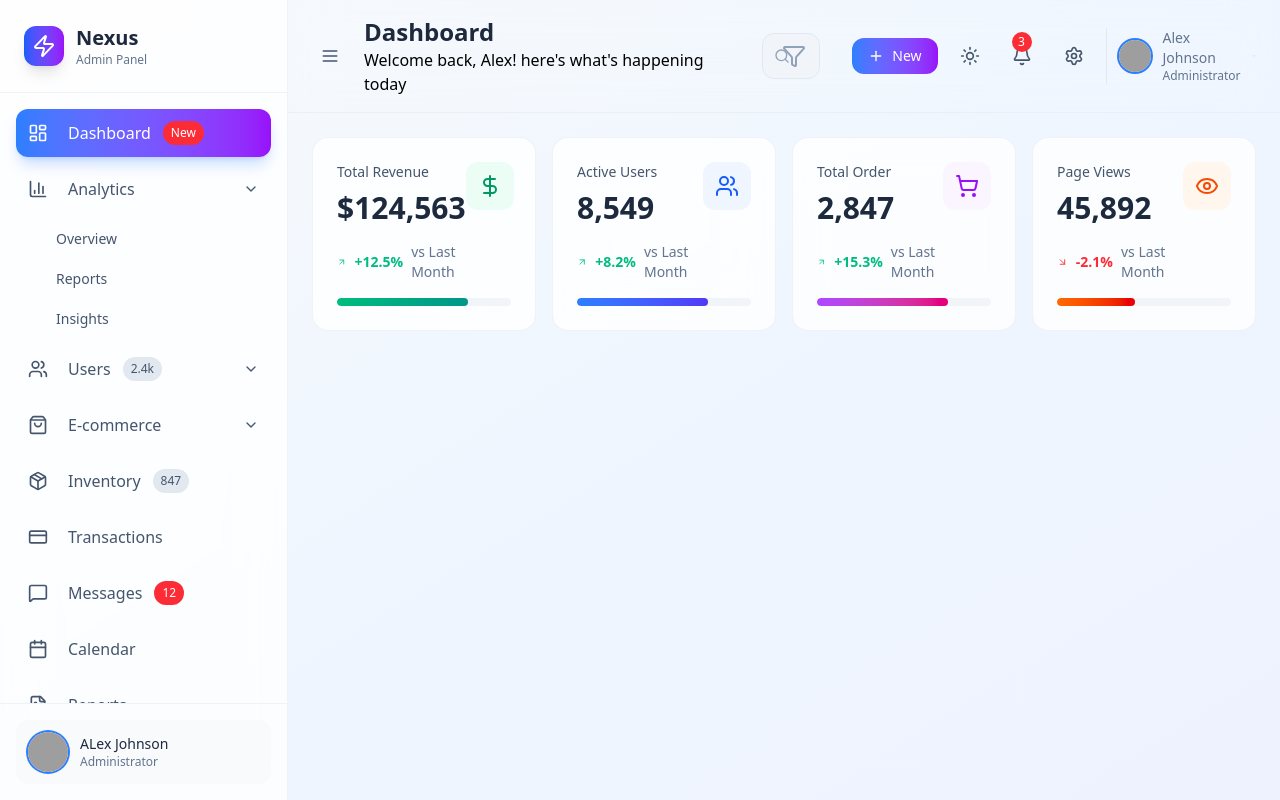
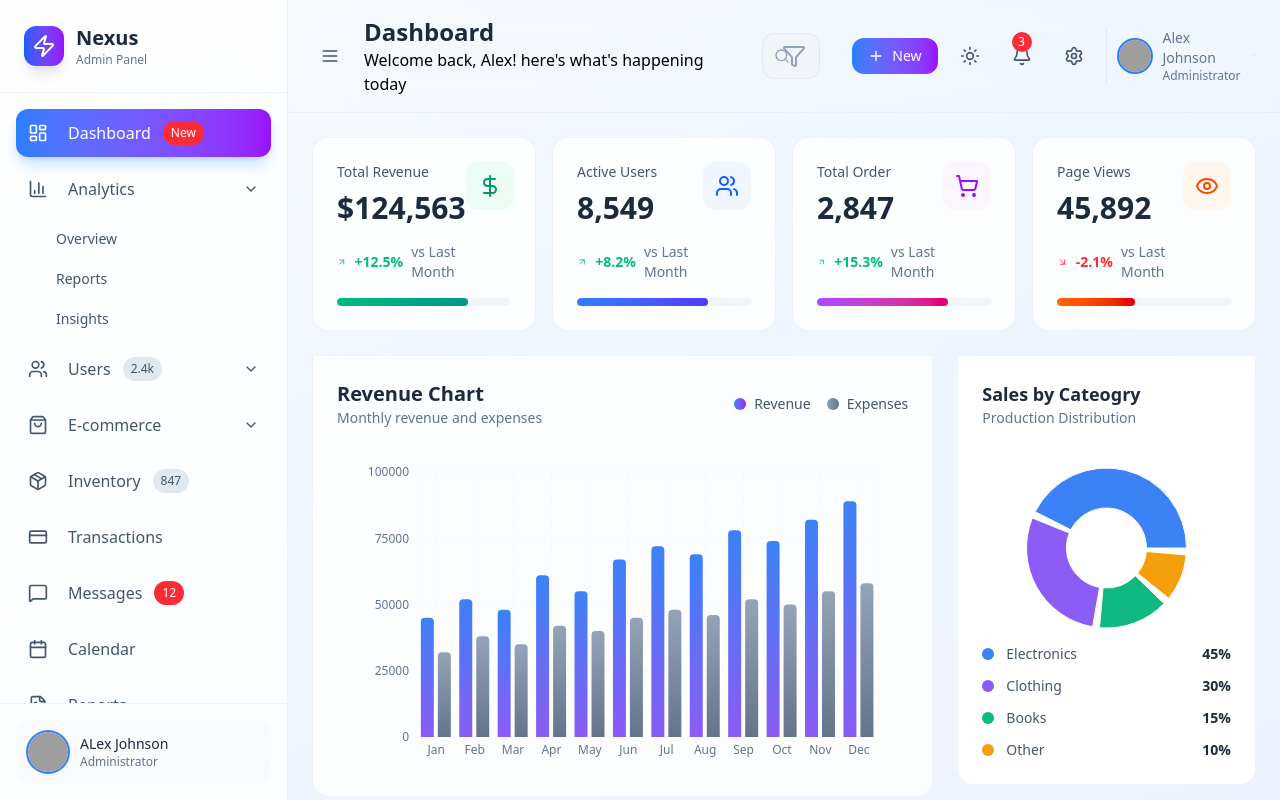
Before and after one commit to bankeytech/DashB, a React (Vite) app: page / in a window 1280 px wide. Built offline with nearby package versions, Linux system fonts and the light colour scheme; grey boxes are pictures that could not be loaded.

Commit message:
Almost done

```diff
--- a/package.json
+++ b/package.json
@@ -14,6 +14,8 @@
     "lucide-react": "^0.534.0",
     "react": "^19.1.0",
     "react-dom": "^19.1.0",
+    "react-is": "^19.1.1",
+    "recharts": "^3.1.0",
     "tailwindcss": "^4.1.11"
   },
   "devDependencies": {
--- /dev/null
+++ b/src/components/Dashboard/ChartSection.jsx
@@ -0,0 +1,18 @@
+import React from 'react'
+import RevenueChart from "./RevenueChart"
+import SalesChart from './SalesChart'
+
+function ChartSection() {
+  return (
+    <div className="grid grid-cols-1 xl:grid-cols-3 gap-6">
+      <div className="xl:col-span-2">
+        <RevenueChart />
+      </div>
+      <div className="space-y-6">
+        <SalesChart />
+      </div>
+    </div>
+  )
+}
+
+export default ChartSection
--- a/src/components/Dashboard/Dashboard.jsx
+++ b/src/components/Dashboard/Dashboard.jsx
@@ -1,12 +1,14 @@
 import React from 'react'
 import StatsGrid from "./StatsGrid"
+import ChartSection from "./ChartSection"
+
 
 function Dashboard() {
   return (
     <div className="space-y-6">
       {/* Stats Grid */}
       <StatsGrid />
-
+      <ChartSection/>
     </div>
   )
 }
--- /dev/null
+++ b/src/components/Dashboard/RevenueChart.jsx
@@ -0,0 +1,117 @@
+import React from 'react'
+import {
+  BarChart,
+  Bar,
+  XAxis,
+  YAxis,
+  CartesianGrid,
+  ResponsiveContainer,
+  Tooltip, } from 'recharts';
+
+function RevenueChart() {
+  const data = [
+    { month: "Jan", revenue: 45000, expenses: 32000},
+    { month: "Feb", revenue: 52000, expenses: 38000},
+    { month: "Mar", revenue: 48000, expenses: 35000},
+    { month: "Apr", revenue: 61000, expenses: 42000},
+    { month: "May", revenue: 55000, expenses: 40000},
+    { month: "Jun", revenue: 67000, expenses: 45000},
+    { month: "Jul", revenue: 72000, expenses: 48000},
+    { month: "Aug", revenue: 69000, expenses: 46000},
+    { month: "Sep", revenue: 78000, expenses: 52000},
+    { month: "Oct", revenue: 74000, expenses: 50000},
+    { month: "Nov", revenue: 82000, expenses: 55000},
+    { month: "Dec", revenue: 89000, expenses: 58000},
+  ];
+  return (
+    <div className="bg-white/80 dark:bg-slate-900/80 backdrop-blur-xl rounded-b-2xl border border-slate-200/50 dark:border-slate-700/50 p-6">
+      <div className="flex items-center justify-between mb-6">
+        <div>
+            <h3 className="text-xl font-bold text-slate-800 dark:text-white">
+              Revenue Chart
+            </h3>
+            <p className="text-sm text-slate-500 dark:text-slate-400">
+              Monthly revenue and expenses
+            </p>
+        </div>
+        <div className="flex items-center space-x-4">
+            <div className="flex items-center space-x-2">
+              <div className="w-3 h-3 bg-gradient-to-r from-blue-500 to-purple-600 rounded-full"></div>
+                <div className="text-sm text-slate-600 dark:text-slate-400">
+                  <span>Revenue</span>
+                </div>
+            </div>
+            <div className="flex items-center space-x-2">
+              <div className="w-3 h-3 bg-gradient-to-r from-slate-400 to-slate-500 rounded-full"></div>
+                <div className="text-sm text-slate-600 dark:text-slate-400">
+                  <span>Expenses</span>
+                </div>
+            </div>
+        </div>
+      </div>
+
+      <div className="h-80">
+        {" "}
+        <ResponsiveContainer width="100%" height="100%">
+          <BarChart
+            data={data}
+            margin={{ top:20, right: 30, left: 20, bottom: 5 }}
+          >
+            <CartesianGrid
+              strokeDasharray="3 3"
+              stroke="#e2e8f0"
+              opacity={0.3}
+            />
+            <XAxis
+              dataKey="month"
+              stroke="#64748b"
+              fontSize={12}
+              tickLine={false}
+              axisLine={false}
+            />
+            <YAxis
+              stroke="#64748b"
+              fontSize={12}
+              tickLine={false}
+              axisLine={false}
+              tickFormatted={(value) => `$${value / 1000}k`}
+            />
+            <Tooltip
+              contentStyle={{
+                backgroundColor: "rgba(255, 255, 255 0.95)",
+                border:"none",
+                borderRadius: "12px",
+                boxShadow: "0 10px 40px rgba(0, 0, 0, 0.1)",
+              }}
+              formatter={(value) => [`$${value.toLocaleString()}`, ""]}
+            />
+            <Bar
+             dataKey="revenue"
+             fill="url(#revenueGradient)"
+             radius={[4, 4, 0, 0]}
+             maxBarSize={40}
+            />
+            <Bar
+             dataKey="expenses"
+             fill="url(#expensesGradient)"
+             radius={[4, 4, 0, 0]}
+             maxBarSize={40}
+            />
+            <defs>
+              <linearGradient id="revenueGradient" x1="0" y1="0" x2="0" y2="1">
+                <stop offset="0%" stopColor="#3b82f6" />
+                <stop offset="100%" stopColor="#8b5cf6" />
+              </linearGradient>
+              <linearGradient id="expensesGradient" x1="0" y1="0" x2="0" y2="1">
+                <stop offset="0%" stopColor="#94a3b8" />
+                <stop offset="100%" stopColor="#64748b" />
+              </linearGradient>
+            </defs>
+          </BarChart>
+        </ResponsiveContainer>
+      </div>
+    </div>
+  )
+}
+
+export default RevenueChart
--- /dev/null
+++ b/src/components/Dashboard/SalesChart.jsx
@@ -0,0 +1,74 @@
+import React from 'react'
+import { PieChart, Pie, Cell, ResponsiveContainer, Tooltip } from "recharts";
+
+const data = [
+  { name: "Electronics", value: 45, color: "#3b82f6" },
+  { name: "Clothing", value: 30, color: "#8b5cf6" },
+  { name: "Books", value: 15, color: "#10b981" },
+  { name: "Other", value: 10, color: "#f59e0b" },
+]
+function SalesChart() {
+  return (
+    <div className="bg-white dark:bg-slate-900 backdrop-blur-xl rounded-b-2xl p-6 border border-slate-200/50 dark:border-slate-700/50">
+      <div className="mb-6">
+        <h3 className="text-lg font-bold text-slate-800 dark:text-white">Sales by Cateogry</h3>
+        <p className="text-sm text-slate-500 dark:text-slate-400">Production Distribution</p>
+      </div>
+      <div className="h-48">
+        <ResponsiveContainer width="100%" height="100%">
+          <PieChart>
+            <Pie
+              data={data}
+              cx="50%"
+              cy="50%"
+              innerRadius={40}
+              outerRadius={80}
+              paddingAngle={5}
+              datakey="value"
+            >
+              {data.map((entry, index) => (
+                <Cell key={`cell-${index}`} fill={entry.color}/>
+              ))}
+            </Pie>
+            <Tooltip
+              contentStyle={{
+                backgroundColor: "rgba(255, 255, 255, 0.95)",
+                border: "none",
+                borderRadius: "12px",
+                boxShadow: "0 10px 40px rgba(0, 0, 0, 0.1)",
+              }}
+            />
+          </PieChart>
+        </ResponsiveContainer>
+      </div>
+
+      <div className="space-y-3">
+        {data.map((item, index) => {
+          return (
+            <div
+             className="flex items-center justify-between"
+             key={index}
+            >
+              <div className="flex items-center space-x-3">
+                <div
+                 className="w-3 h-3 rounded-full"
+                 style={{backgroundColor: item.color}}
+                />
+                <span className="text-sm text-slate-600 dark:text-slate-400">
+                  {item.name}
+                </span>
+              </div>
+              <div className="text-sm font-semibold text-slate-800 dark:text-white">
+                {item.value}%
+              </div>
+            </div>
+
+
+          )
+        })}
+      </div>
+    </div>
+  )
+}
+
+export default SalesChart
```
Also changed, not shown: 1 other file (tests, documents, lock files or other folders).
